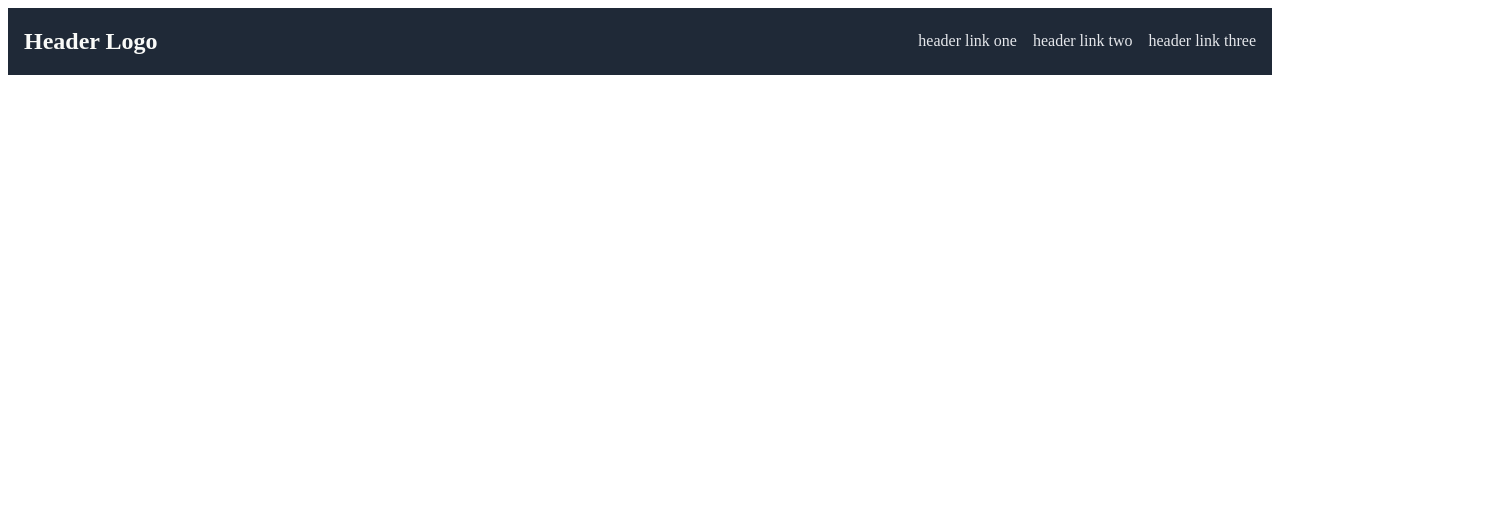
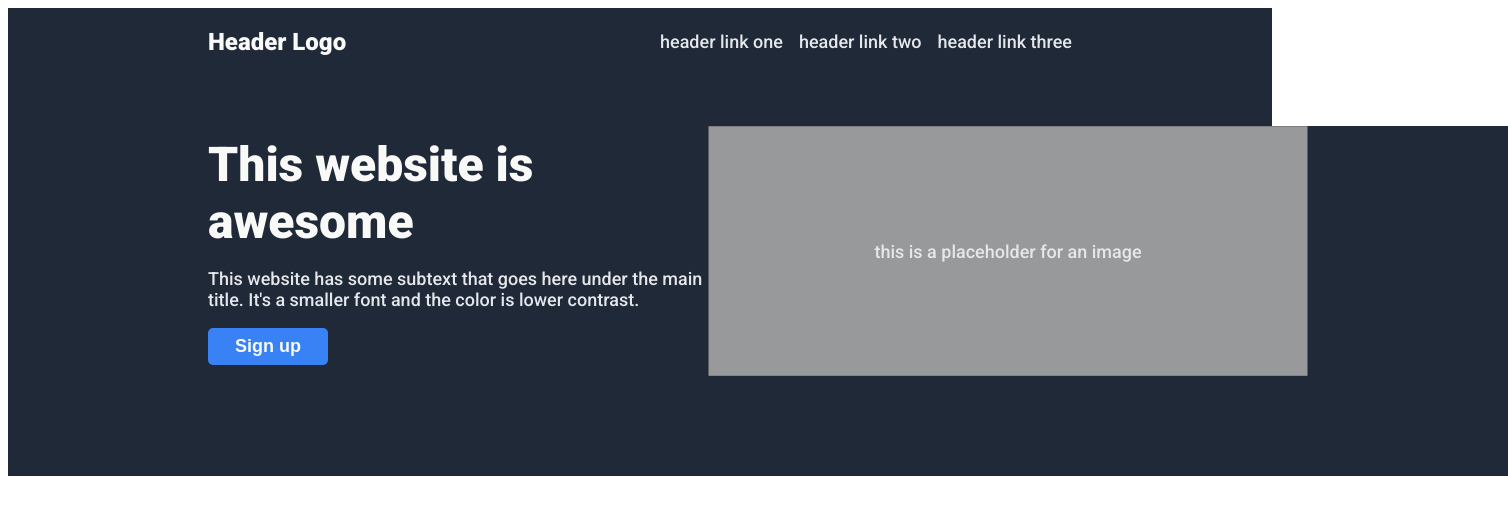
Before and after one commit to ArKaes13/landing-page, a plain HTML site: page index.html in a window 1280 px wide. Shown: the whole page, 1508 px wide, since content can reach past the window. Drawn offline with Linux system fonts and the light colour scheme.

Commit message:
Completed hero section/further styled the fonts

```diff
--- a/index.html
+++ b/index.html
@@ -5,6 +5,9 @@
     <meta http-equiv="X-UA-Compatible" content="IE=edge">
     <meta name="viewport" content="width=device-width, initial-scale=1.0">
     <link rel="stylesheet" href="style.css">
+    <link rel="preconnect" href="https://fonts.googleapis.com">
+    <link rel="preconnect" href="https://fonts.gstatic.com" crossorigin>
+    <link href="https://fonts.googleapis.com/css2?family=Roboto:ital,wght@0,300;0,500;0,900;1,100&display=swap" rel="stylesheet">
     <title>Landing Page</title>
 </head>
 <body>
@@ -16,5 +19,16 @@
             <li><a href='#'>header link three</a></li>
         </ul>
     </header>
+    <div class="hero-container">
+        <div class="hero">
+            <h1>This website is awesome</h1>
+            <p>This website has some subtext that goes here under the main title. It's a smaller font and the color is lower contrast.</p>
+            <button class="button">Sign up</button>
+        </div>
+        <div class="image">
+            <img src="./images/placeholder.png" alt="gray block">
+            <div class="centered-text">this is a placeholder for an image</div>
+        </div>
+    </div>
 </body>
 </html>
--- a/style.css
+++ b/style.css
@@ -1,8 +1,18 @@
+body {
+    display: flex;
+    font-family: 'Roboto', sans-serif;
+    flex-wrap: wrap;
+}
+
+/* Header */
+
 header {
     background-color: #1F2937;
     display: flex;
     justify-content: space-between;
-    padding: 0 16px;
+    padding: 0 200px;
+    width: 100%;
+    padding-bottom: 50px;
 }
 
 .logo {
@@ -15,9 +25,72 @@ header {
     display: flex;
     align-self: center;
     gap: 16px;
+    margin: 0;
+    padding: 0;
 }
 
 a {
     text-decoration: none;
     color: #E5E7EB;
+    font-size: 18px;
 }
+
+/* Hero */
+
+.hero-container {
+    background-color: #1F2937;
+    display: flex;
+    width: 100%;
+    padding:0 200px 100px;
+    justify-content: center;
+    align-items: center;
+}
+
+.hero {
+    display: flex;
+    flex-direction: column;
+    margin-right: auto;
+    width: 500px;
+    flex-wrap: wrap;
+}
+
+.hero h1 {
+    color: #F9FAF8;
+    font-size: 48px;
+    margin: 0;
+}
+
+.hero p {
+    color: #E5E7EB;
+    font-size: 18px;
+}
+
+img {
+    width: 600px;
+    height: 250px;
+}
+
+.image {
+    position: relative;
+    display: flex;
+}
+
+.centered-text {
+    position: absolute;
+    top: 50%;
+    left: 50%;
+    transform: translate(-50%, -50%);
+    color: #E5E7EB;
+    font-size: 18px;
+}
+
+.button {
+    width: 120px;
+    background-color: #3882F6;
+    font-size: 18px;
+    color: #F9FAF8;
+    font-weight: 700;
+    border-radius: 5px;
+    border: 0;
+    padding: 8px;
+}
```
Also changed, not shown: images/placeholder.png (added).
